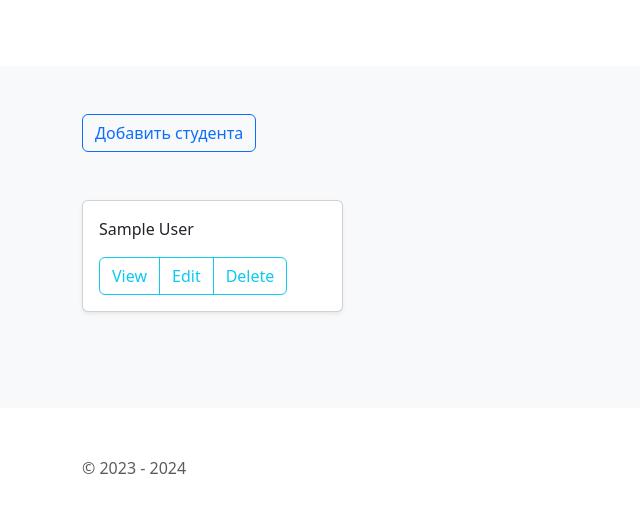
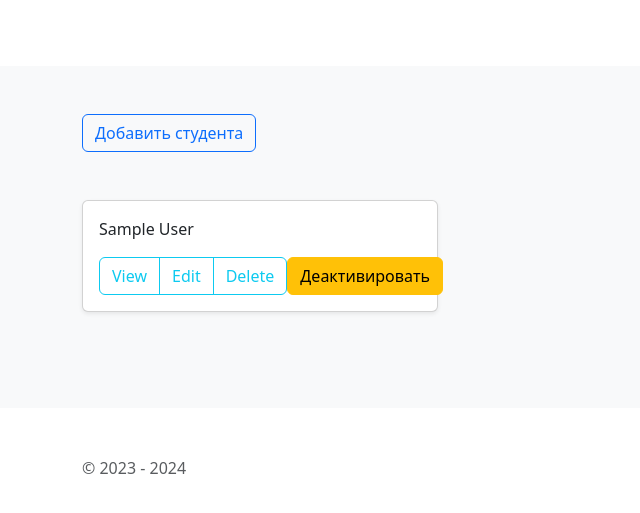
Before and after one commit to vlad-prist/django_new_project, a Django app: page / in a window 1280 px wide. Shown: the part 190-703 px from the top of the page, without its empty margins (0-640 px from the left). Run offline with Django 5.2, Linux system fonts and the light colour scheme; tables that the repository leaves empty hold one stand-in row (values such as "Sample post"); some libraries are stand-ins or nearby versions.

Commit message:
Реализация смены статуса

```diff
--- a/new_app/templates/new_app/student_list.html
+++ b/new_app/templates/new_app/student_list.html
@@ -4,7 +4,7 @@
     <a class="btn btn-outline-primary" href="{% url 'new_app:create_student' %}">Добавить студента</a>
 </div>
     {% for object in object_list %}
-    <div class="col-3 mb-5">
+<div class="col-4 mb-5">
     <div class="card shadow-sm">
         <div class="card-body">
             <p class="card-text">
@@ -23,7 +23,11 @@
                     <a class="btn btn-outline-info" href="{% url 'new_app:delete_student' object.pk %}"
                        role="button">Delete</a>
                 </div>
-                    <small class="text-body-secondary"></small>
+                {% if object.is_active %}
+                <a class="btn btn-warning" href="{% url 'new_app:toggle_activity' object.pk %}">Деактивировать</a>
+                {% else %}
+                <a class="btn btn-success" href="{% url 'new_app:toggle_activity' object.pk %}">Активировать</a>
+                {% endif %}
             </div>
         </div>
     </div>
--- a/new_app/urls.py
+++ b/new_app/urls.py
@@ -1,7 +1,7 @@
 from django.urls import path
 from new_app.apps import NewAppConfig
 from new_app.views import (contact, StudentListView, StudentDetailView, StudentCreateView, StudentUpdateView,
-                           StudentDeleteView)
+                           StudentDeleteView, toggle_activity)
 
 app_name = NewAppConfig.name
 
@@ -13,4 +13,5 @@ urlpatterns = [
     path('create/', StudentCreateView.as_view(), name='create_student'),
     path('edit/<int:pk>/', StudentUpdateView.as_view(), name='update_student'),
     path('delete/<int:pk>/', StudentDeleteView.as_view(), name='delete_student'),
+    path('activity/<int:pk>/', toggle_activity, name='toggle_activity'),
 ]
--- a/new_app/views.py
+++ b/new_app/views.py
@@ -1,7 +1,7 @@
-from django.shortcuts import render, get_object_or_404
+from django.shortcuts import render, get_object_or_404, redirect
 from django.views.generic import ListView, DetailView, CreateView, UpdateView, DeleteView
 from new_app.models import Student
-from django.urls import reverse_lazy
+from django.urls import reverse_lazy, reverse
 
 
 class StudentListView(ListView):
@@ -31,6 +31,19 @@ class StudentDeleteView(DeleteView):
     success_url = reverse_lazy("new_app:index")
 
 
+def toggle_activity(request, pk):
+    student_item = get_object_or_404(Student, pk=pk)
+    if student_item.is_active:
+        student_item.is_active = False
+    else:
+        student_item.is_active = True
+
+    student_item.save()
+
+    return redirect(reverse("new_app:index"))
+
+
+
 # def view_student(request, pk):
 #     student_item = get_object_or_404(Student, pk=pk)
 #     context = {
```
Also changed, not shown: README_21_1.md. Lines whose indentation alone changed are shown as unchanged.
